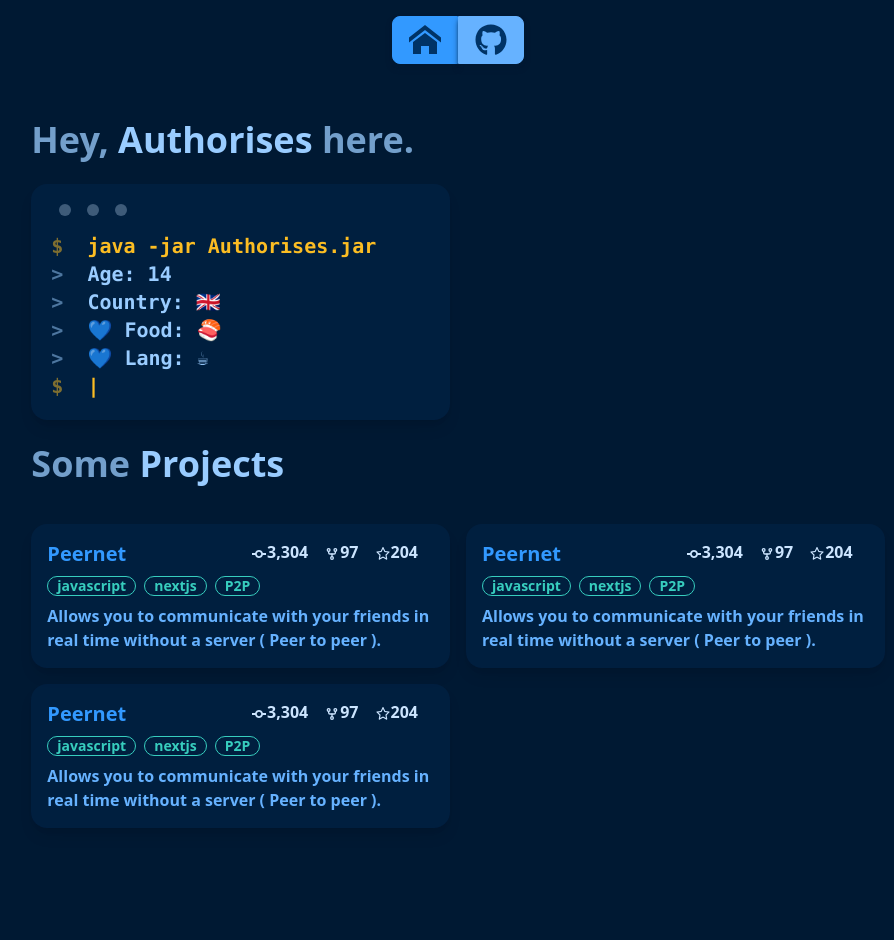
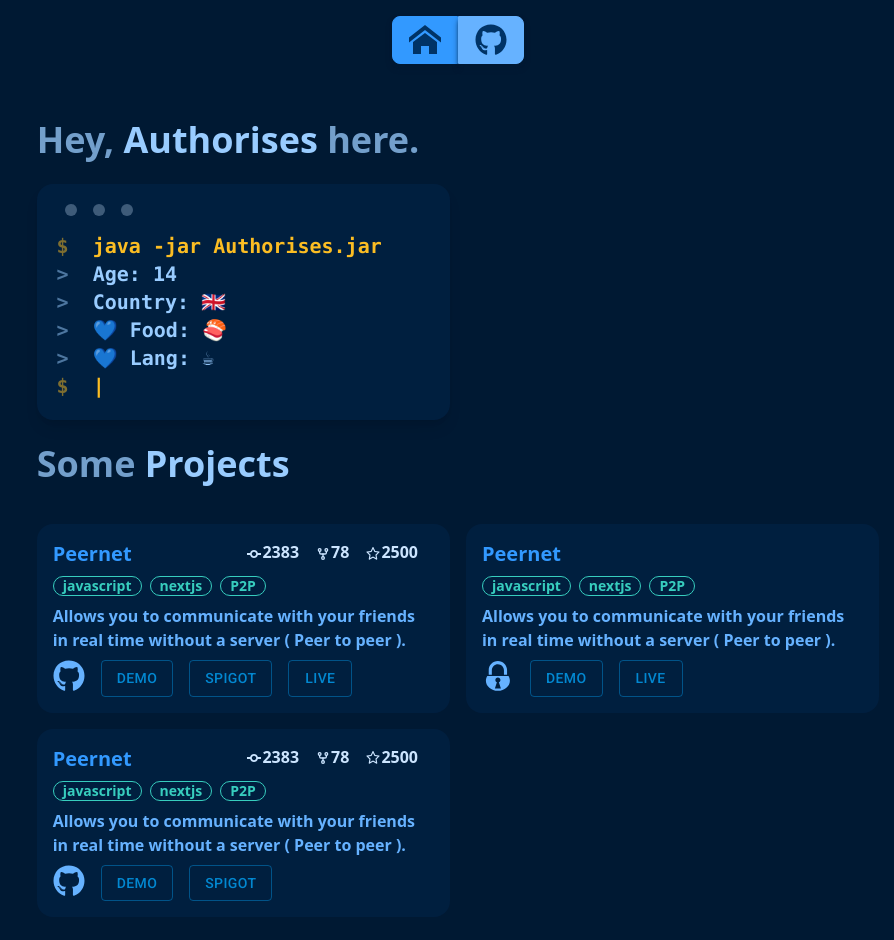
Before and after one commit to ashfn/Portfolio, a Next.js app: page / in a window 1280 px wide. Shown: the top 940 px of the page, without its empty margins (182-1076 px from the left). Built offline with nearby package versions, Linux system fonts and the light colour scheme.

Commit message:
More dynamic for if github link isn't there

```diff
--- a/components/Layout.js
+++ b/components/Layout.js
@@ -9,7 +9,7 @@ const Layout = () => {
         <Head>
         <title>Authorises Portfolio</title>
         <meta name="viewport" content="initial-scale=1.0, width=device-width" />
-        <meta charset="UTF-8"/>
+        <link rel="stylesheet" href="https://fonts.googleapis.com/css?family=Roboto:300,400,500,700&display=swap"/>
       </Head>
       <Nav/>
     </div>
--- a/components/Nav.js
+++ b/components/Nav.js
@@ -14,7 +14,7 @@ const Nav = () => {
     <div className="p-4 grid justify-items-center">
         <div className="btn-group">
             <button className="btn btn-primary text-base-200 shadow-md shadow-base-100/75"><ImHome size={32}/></button>
-            <button onClick={openGithub} class="btn btn-secondary text-base-200 shadow-md shadow-base-100/75"><FaGithub size={32}/></button>
+            <button onClick={openGithub} className="btn btn-secondary text-base-200 shadow-md shadow-base-100/75"><FaGithub size={32}/></button>
 
         </div>
     </div>
--- a/components/Project.js
+++ b/components/Project.js
@@ -3,30 +3,30 @@ import React from 'react'
 import {GoGitCommit} from 'react-icons/go'
 import {AiOutlineStar} from 'react-icons/ai'
 import {TbGitFork} from 'react-icons/tb'
+import {FaGithub} from 'react-icons/fa'
+import {GiPadlock} from 'react-icons/gi'
+
+import Button from '@mui/material/Button'
+
 
 const Project = ({project}) => {
-    // <div class="badge badge-primary badge-outline">{tag}</div>
-  console.log(project.tags)
-  var x = ["1", "2", "3"]
-  var tags = x.map((x) =>{
-      <p>{x}</p>
-  })
-  tags = (
-      <div>
-          Hello
-      </div>
-  )
   return (
-    <div className="lg:basis-3/6 text-a bg-h/25 shadow-lg rounded-box p-4">
+    <div className="lg:basis-3/6 text-a bg-h/25 hover:shadow-lg rounded-box p-4">
         <div className="">
             <span className="text-primary text-xl font-bold">{project.name}</span>
-            <span className="float-right mr-2 lg:mr-4"><AiOutlineStar className="inline"/>204</span>
-            <span className="float-right mr-2 lg:mr-4"><TbGitFork className="inline"/>97</span>
-            <span className="float-right mr-2 lg:mr-4"><GoGitCommit className="inline"/>3,304</span>
+            {project.github_link!="" ?
+                <span>
+                    <span className="float-right mr-2 lg:mr-4"><AiOutlineStar className="inline"/>{project.stars}</span>
+                    <span className="float-right mr-2 lg:mr-4"><TbGitFork className="inline"/>{project.forks}</span>
+                    <span className="float-right mr-2 lg:mr-4"><GoGitCommit className="inline"/>{project.commits}</span>
+                </span>
+
+            : ""}
+
         </div>
         <div className="flex space-x-2 mt-2">
         {project.tags.map(function(name, index){
-            return <div class="badge badge-accent badge-outline">{name}</div>
+            return <div className="badge badge-accent badge-outline">{name}</div>
         })}
         </div>
         <div className="mt-2 text-secondary">
@@ -34,6 +34,13 @@ const Project = ({project}) => {
                 {project.description}
             </p>
         </div>
+        <div className="mt-2 flex align-middle space-x-4">
+            {project.github_link!="" ? <a className="cursor-default no-underline" href={project.github_link}><span className="cursor-pointer text-secondary hover:text-primary" ><FaGithub size={32}/></span></a> : <div class="tooltip tooltip-primary" data-tip="🔒 This project is closed source and the code can not be viewed."><span className="text-secondary hover:text-primary" ><GiPadlock size={32}/></span></div>}
+            {project.demo_link!="" ? <a className="cursor-default no-underline" href={project.demo_link}><Button variant="outlined" color="info">Demo</Button></a> : ""}
+            {project.spigot_link!="" ? <a className="cursor-default no-underline" href={project.spigot_link}><Button variant="outlined" color="info">Spigot</Button></a> : ""}
+            {project.live_link!="" ? <a className="cursor-default no-underline" href={project.live_link}><Button variant="outlined" color="info">Live</Button></a> : ""}
+        </div>
+
 
     </div>
   )
--- a/package.json
+++ b/package.json
@@ -9,6 +9,9 @@
     "lint": "next lint"
   },
   "dependencies": {
+    "@emotion/react": "^11.9.3",
+    "@emotion/styled": "^11.9.3",
+    "@mui/material": "^5.8.5",
     "daisyui": "^2.17.0",
     "next": "12.1.6",
     "react": "18.2.0",
--- a/pages/_app.js
+++ b/pages/_app.js
@@ -2,7 +2,7 @@ import '../styles/globals.css'
 
 function MyApp({ Component, pageProps }) {
   return (
-    <div data-theme="authorises" className="bg-base-100">
+    <div data-theme="authorises" className="bg-base-100 pl-2 pr-2">
       <Component {...pageProps} />
     </div>
   )
--- a/pages/index.js
+++ b/pages/index.js
@@ -32,9 +32,45 @@ export default function Home() {
           Some <span className="text-b">Projects</span>
           </div>
           <div className="grid grid-cols-1 lg:grid-cols-2 gap-4 mt-10">
-            <Project project={{"name":"Peernet", "description":"Allows you to communicate with your friends in real time without a server ( Peer to peer ).", "tags":["javascript", "nextjs", "P2P"]}}/>
-            <Project project={{"name":"Peernet", "description":"Allows you to communicate with your friends in real time without a server ( Peer to peer ).", "tags":["javascript", "nextjs", "P2P"]}}/>
-            <Project project={{"name":"Peernet", "description":"Allows you to communicate with your friends in real time without a server ( Peer to peer ).", "tags":["javascript", "nextjs", "P2P"]}}/>
+            <Project project={
+              {
+                "name":"Peernet",
+                "description":"Allows you to communicate with your friends in real time without a server ( Peer to peer ).",
+                "tags":["javascript", "nextjs", "P2P"],
+                "github_link":"https://github.com/Authorises/Authorises",
+                "demo_link":"https://google.com",
+                "spigot_link":"https://github.com",
+                "live_link":"https://netflix.com",
+                "stars":2500,
+                "commits":2383,
+                "forks":78
+              }}/>
+            <Project project={
+              {
+                "name":"Peernet",
+                "description":"Allows you to communicate with your friends in real time without a server ( Peer to peer ).",
+                "tags":["javascript", "nextjs", "P2P"],
+                "github_link":"",
+                "demo_link":"https://google.com",
+                "spigot_link":"",
+                "live_link":"https://netflix.com",
+                "stars":2500,
+                "commits":2383,
+                "forks":78
+              }}/>
+            <Project project={
+              {
+                "name":"Peernet",
+                "description":"Allows you to communicate with your friends in real time without a server ( Peer to peer ).",
+                "tags":["javascript", "nextjs", "P2P"],
+                "github_link":"https://github.com/Authorises/Authorises",
+                "demo_link":"https://google.com",
+                "spigot_link":"https://github.com",
+                "live_link":"",
+                "stars":2500,
+                "commits":2383,
+                "forks":78
+              }}/>
           </div>
         </div>
       </div>
```
Also changed, not shown: 1 other file (tests, documents, lock files or other folders).
